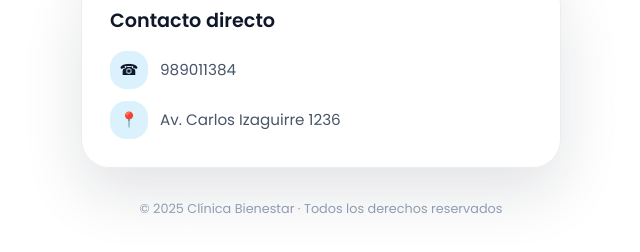
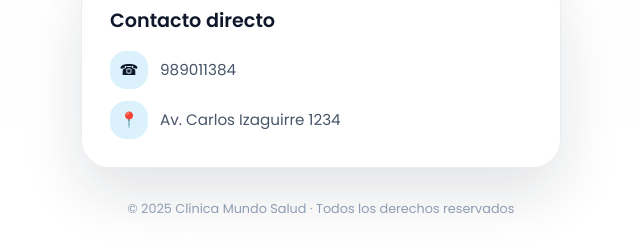
Before and after one commit to Adagu69/LandingPage-Clinica, a plain HTML site: page index.html in a window 1280 px wide. Shown: the part 1932-2184 px from the top of the page, 319-959 px from the left. Drawn offline with Linux system fonts and the light colour scheme; files whose address does not match are found by name.

Commit message:
cambio en la direccion

```diff
--- a/index.html
+++ b/index.html
@@ -500,13 +500,13 @@
                 </div>
                 <div class="contact-item">
                     <span class="badge">&#128205;</span>
-                    <span>Av. Carlos Izaguirre 1236</span>
+                    <span>Av. Carlos Izaguirre 1234</span>
                 </div>
             </div>
         </section>
 
         <footer>
-            &copy; <span id="year"></span> Cl&iacute;nica Bienestar &middot; Todos los derechos reservados
+            &copy; <span id="year"></span> Cl&iacute;nica Mundo Salud &middot; Todos los derechos reservados
         </footer>
     </main>
 
```
